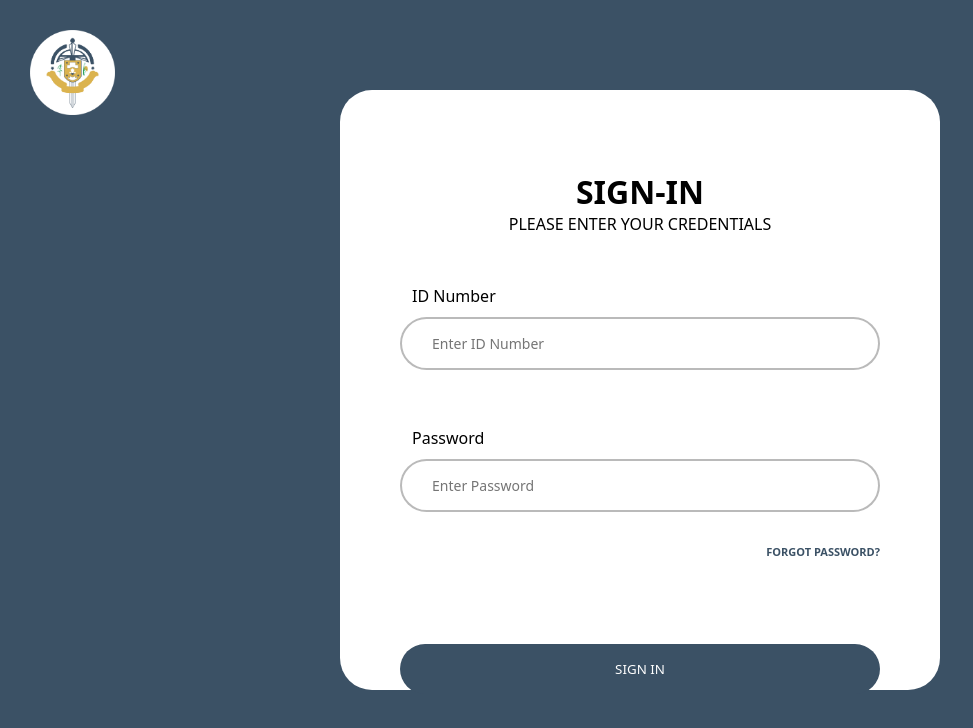
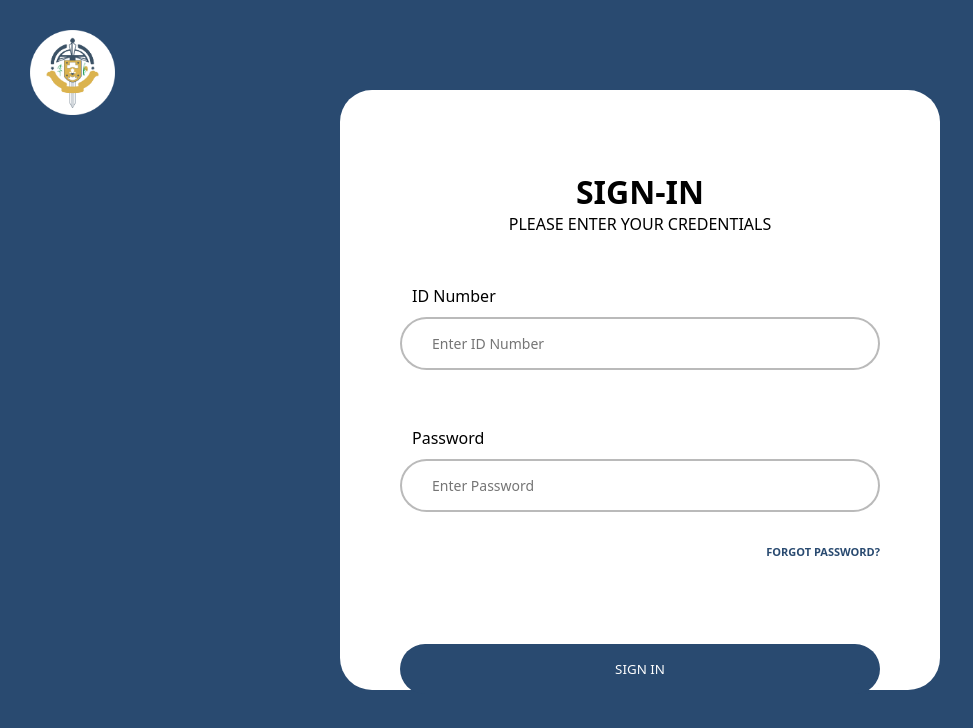
Before and after one commit to thirdyraza/cepheus-capstone-22, a React (Create React App) app in the folder main-app/client/: page /login in a window 1280 px wide. Shown: the top 728 px of the page, without its empty margins (0-973 px from the left). Built offline with nearby package versions, Linux system fonts and the light colour scheme.

Commit message:
color + checking

```diff
--- a/main-app/client/src/assets/scss/login.scss
+++ b/main-app/client/src/assets/scss/login.scss
@@ -6,7 +6,7 @@
     font-family: system-ui, -apple-system, BlinkMacSystemFont, 'Segoe UI', Roboto, Oxygen, Ubuntu, Cantarell, 'Open Sans', 'Helvetica Neue', sans-serif;
 }
 body{
-    background-color: #3B5165;
+    background-color: #294A70;
 }
 .main-login{
     /* height: 100vh; */
@@ -53,7 +53,7 @@ body{
     text-align: right;
     margin-top: 10px;
     margin-bottom: 50px;
-    color: #3B5165;
+    color: #294A70;
     font-size: 11px;
     font-weight: 600;
 }
@@ -80,7 +80,7 @@ body{
 }
 
 .login-button{
-    background-color: #3B5165;
+    background-color: #294A70;
     color: white;
     border-radius: 100px;
     height: 50px;
--- a/main-app/client/src/assets/scss/register.scss
+++ b/main-app/client/src/assets/scss/register.scss
@@ -6,7 +6,7 @@
     font-family: system-ui, -apple-system, BlinkMacSystemFont, 'Segoe UI', Roboto, Oxygen, Ubuntu, Cantarell, 'Open Sans', 'Helvetica Neue', sans-serif;
 }
 body{
-    background-color: #3B5165;
+    background-color: #294A70;
 }
 .main-reg{
     /* height: 100vh; */
@@ -73,7 +73,7 @@ body{
 }
 
 .reg-button{
-    background-color: #3B5165;
+    background-color: #294A70;
     color: white;
     border-radius: 100px;
     height: 50px;
--- a/main-app/client/src/pages/Register.js
+++ b/main-app/client/src/pages/Register.js
@@ -36,7 +36,9 @@ function App() {
 
     if(data.status === 'success'){
       navigate('/login')
-    }
+    } else{
+      alert(data.error)
+    };
   }
 
   return (
```
